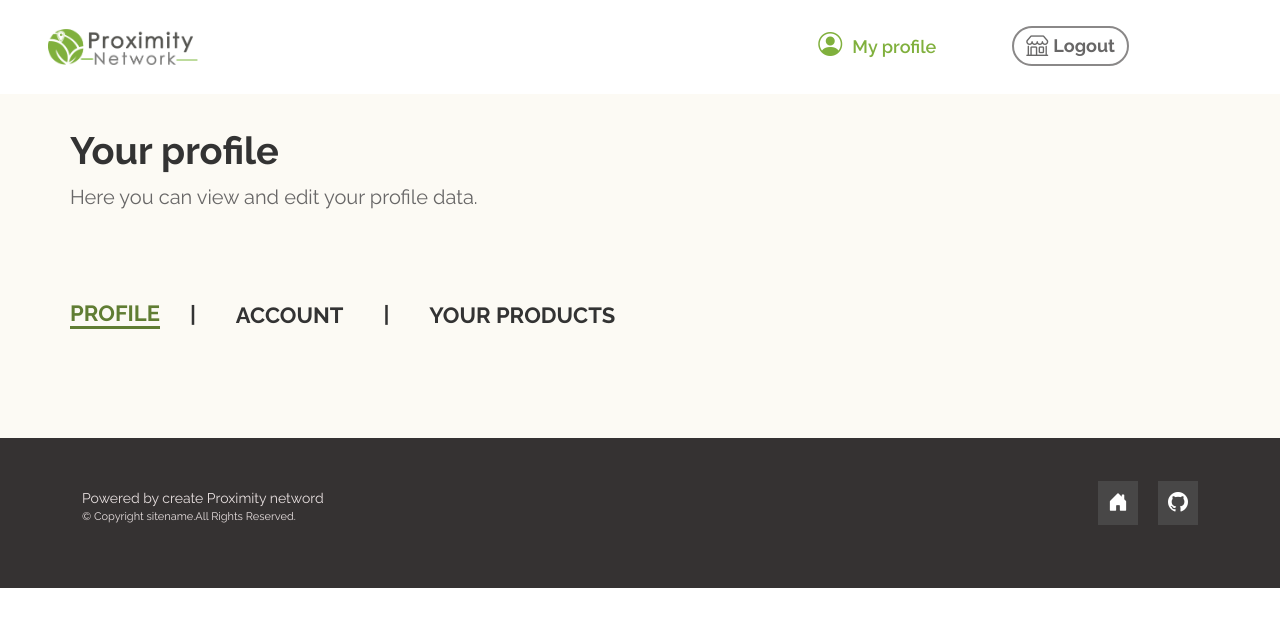
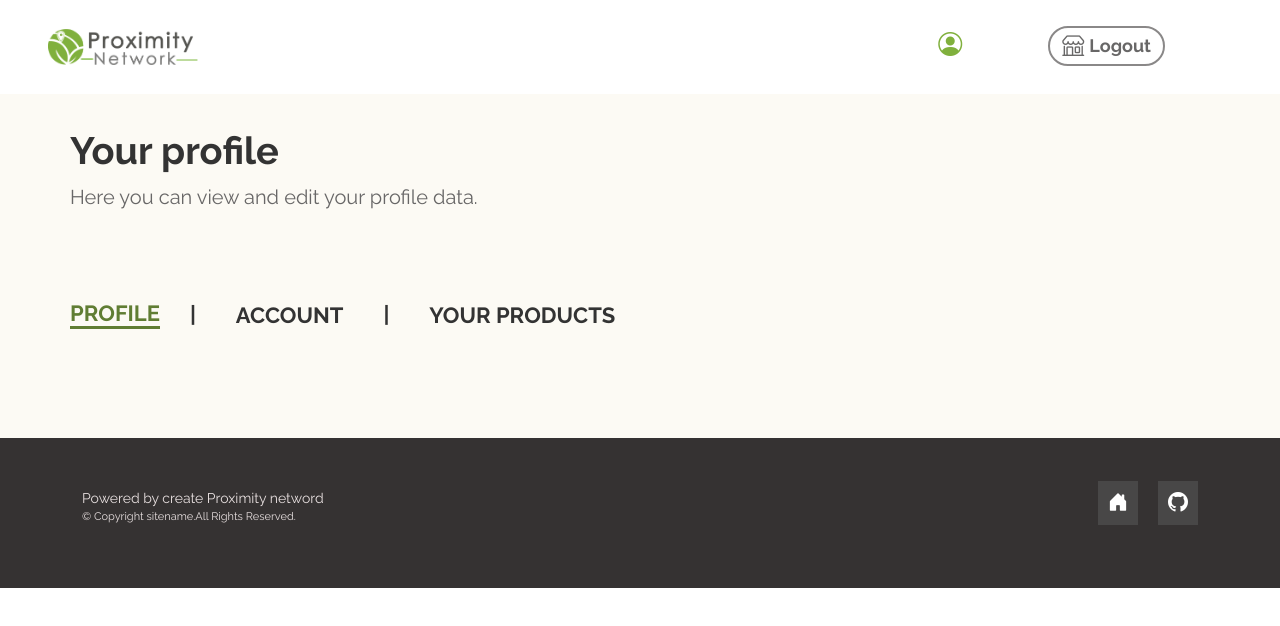
Before and after one commit to mattndross/proximity-network-project, a React (Create React App) app in the folder front-end/: page /profile-user in a window 1280 px wide. Shown: the top 626 px of the page. Built offline with nearby package versions, Linux system fonts and the light colour scheme; no server answers; sample sign-in values are in the browser's storage.

Commit message:
cambios en nav para poder visualizar el storename

```diff
--- a/front-end/src/App.js
+++ b/front-end/src/App.js
@@ -24,10 +24,9 @@ import PrivateRoute from './components/PrivateRoute';
 
 
 function App() {
-  // Variable global que se modificara en el componente search de la landing !
-  // const [searchGlobal, setSearchGlobal] = useState(localStorage.getItem("storeName"))
-  // variable global para mandar los datos de una tienda!
-  const [storeProfileId, setStoreProfileId] = useState('')
+
+  // Context para el name del usuario..
+  const [storeProfileId, setStoreProfileId] = useState()
 
 
 
@@ -35,10 +34,10 @@ function App() {
     <div className="wrapper">
       <BrowserRouter>
 
-        {/* <SearchContext.Provider value={[searchGlobal, setSearchGlobal]}> */}
+
+        <ProfileContext.Provider value={[storeProfileId, setStoreProfileId]}>
           {<Header />}
 
-        {/* <ProfileContext.Provider value={[storeProfileId, setStoreProfileId]}> */}
           <Routes>
             <Route path="/" element={<LandingPage />} />
             <Route path="/stores-list" element={<StoresList />} />
@@ -60,8 +59,8 @@ function App() {
             <Route path="/" element={<Public />} />
 
           </Routes>
-        {/* </ProfileContext.Provider> */}
-        {/* </SearchContext.Provider> */}
+        </ProfileContext.Provider>
+
 
         <Footer />
       </BrowserRouter>
--- a/front-end/src/components/Header/index.js
+++ b/front-end/src/components/Header/index.js
@@ -4,26 +4,30 @@ import logo from "../Header/img/logo.png"
 import { Link } from 'react-router-dom'
 import LoginModal from '../LoginModal'
 import Modalregister from '../ModalRegister';
+import { ProfileContext } from "../../context/ProfileContext";
 import "../Header/Header.css"
 
 const Header = () => {
 
     const [open, setOpen] = useState(false)
 
-
-    // Estado dependiente del localStorage
+    const profileContext = useContext(ProfileContext)
 
     const [isLogged, setIsLogged] = useState(localStorage.getItem('token'))
-    const [storeName, setStoreName] = useState(localStorage.getItem('storeName'))
+
+
+
     // logout
     const logout = () => {
         localStorage.removeItem('token');
+
         setIsLogged(false);
         window.location.href = "/"
     }
 
     useEffect(() => {
         console.log("me volvi a renderizar....")
+
     }, [isLogged])
 
 
@@ -37,7 +41,7 @@ const Header = () => {
     const whenLooged =
         (<>
             <li className="nav-item">
-                <Link className=" nav-profile-user-link active" aria-current="page" to="/profile-user"><i className="bi bi-person-circle nav-profile-user-icon"></i>My profile</Link>
+                <Link className=" nav-profile-user-link active" aria-current="page" to="/profile-user"><i className="bi bi-person-circle nav-profile-user-icon"></i>{profileContext[0]}</Link>
             </li>
             <li><button class="d-flex btn btn-outline-success" id="btn-logout" type="submit" onClick={logout}>
                 <i class="bi bi-shop"></i>Logout</button></li>
@@ -66,7 +70,6 @@ const Header = () => {
                 <ul className="main-menu">
 
                     {isLogged ? whenLooged : notLooged}
-                    <li>{isLogged && storeName}</li>
 
                 </ul>
             </nav >
--- a/front-end/src/components/LoginModal/index.js
+++ b/front-end/src/components/LoginModal/index.js
@@ -73,6 +73,7 @@ const LoginModal = ({ isLogged, setIsLogged }) => {
     const handleSubmitLoginData = (event) => {
         event.preventDefault()
         console.log(myModalRef.current)
+
         fetchSignIn();
 
     }
--- a/front-end/src/components/ProfileUserForm/index.js
+++ b/front-end/src/components/ProfileUserForm/index.js
@@ -9,8 +9,7 @@ import toast, { Toaster } from 'react-hot-toast';
 const ProfileUserForm = ({ profile, setAction, action }) => {
     const profileInfo = profile[0]
 
-    // para poder ver el usario en el header.
-    localStorage.setItem("storeName", profileInfo.name)
+
 
 
 
--- a/front-end/src/pages/ProfileUserStore/index.js
+++ b/front-end/src/pages/ProfileUserStore/index.js
@@ -1,4 +1,4 @@
-import React, { useEffect, useState } from 'react'
+import React, { useEffect, useState, useContext } from 'react'
 import './ProfileUserStore.css'
 import { Link, NavLink } from 'react-router-dom'
 import ProfileUserNavLink from '../../components/ProfileUserNavLink'
@@ -6,11 +6,13 @@ import ProfileUserForm from '../../components/ProfileUserForm'
 import Loading from "../../components/BaseComponents/Loading"
 // Importando clase con los metodos a los endpoints.
 import ProfileUserService from '../../services/profileUser.service'
-
+import { ProfileContext } from '../../context/ProfileContext'
 
 const ProfileUserStore = () => {
 
-
+    const profileUserContext = useContext(ProfileContext)
+    console.log("PROFILE USER", profileUserContext)
+    const profileContext = useContext(ProfileContext)
     const [profile, setProfile] = useState("");
     const [error, setError] = useState("")
     const [action, setAction] = useState(false)
@@ -21,8 +23,8 @@ const ProfileUserStore = () => {
 
             ProfileUserService.getLoggedProfile().then(
                 (response) => {
+                    profileUserContext[1](response.data[0].name)
                     setProfile(response.data);
-
                 }
             );
         } catch (error) {
```
Lines whose indentation alone changed are shown as unchanged.
